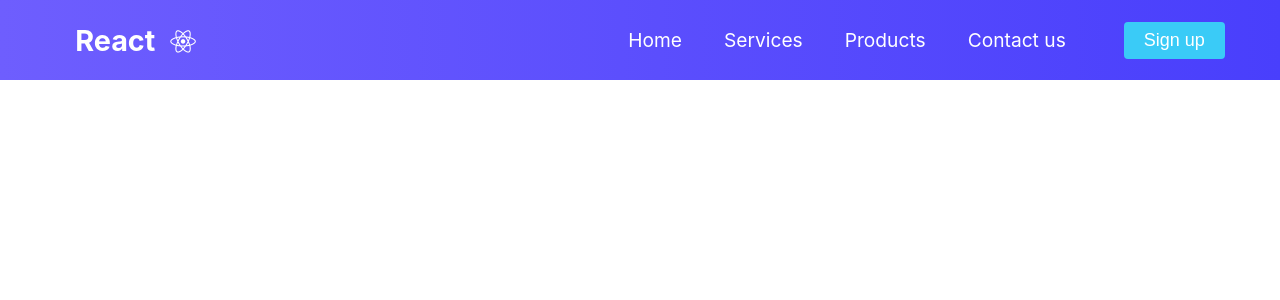
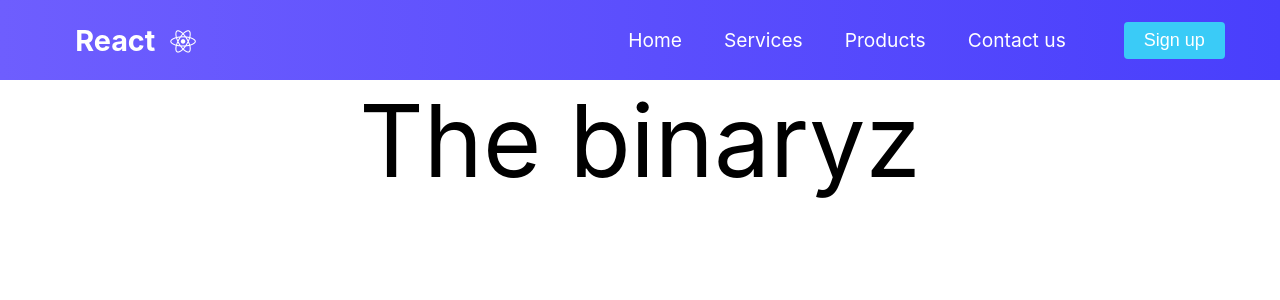
Before and after one commit to hasannkhan825/BinaryzWebsite, a React (Create React App) app: page / in a window 1280 px wide. Shown: the top 300 px of the page. Built offline with nearby package versions, Linux system fonts and the light colour scheme.

Commit message:
sections

```diff
--- a/src/App.js
+++ b/src/App.js
@@ -1,11 +1,16 @@
 
 import React from 'react';
 import Navbar from "./components/Navbar/Navbar";
+import Landing from "./components/Landing";
 
 function App() {
   return (
     <div className="App">
       <Navbar />
+      <Landing />
+      {/* <Cybersecurity />
+      <IOT />
+      <Robotics /> */}
     </div>
   );
 }
--- /dev/null
+++ b/src/components/Landing.css
@@ -0,0 +1,10 @@
+*{
+    margin: 0;
+    padding: 0;
+    box-sizing: border-box;
+}
+
+.Heading {
+    font-size: 100px;
+    align-items: center;
+}
--- a/src/components/Landing.js
+++ b/src/components/Landing.js
@@ -0,0 +1,15 @@
+import React from 'react';
+import style from './Landing.css';
+
+const Landing = () => {
+
+
+    return(
+        <div className='Heading'>The binaryz</div>
+    )
+
+
+}
+
+
+export default Landing;
```
